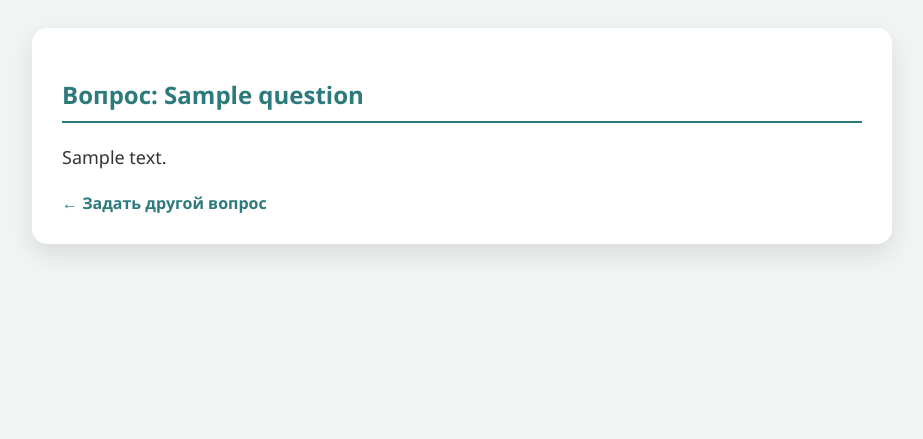
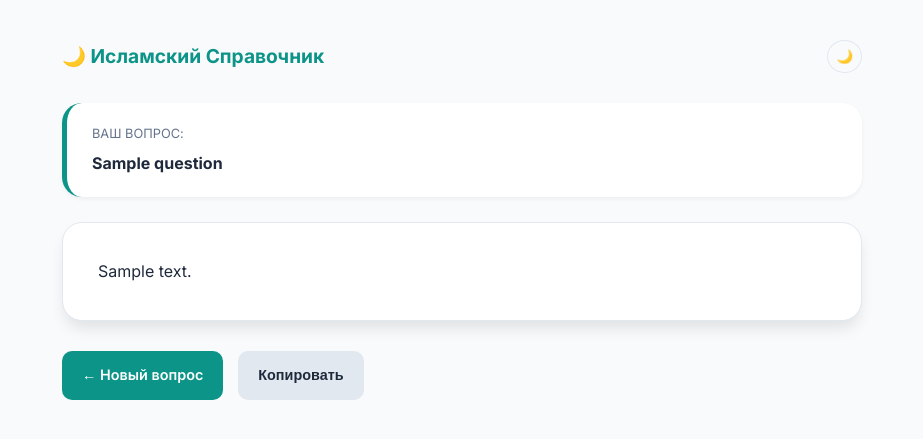
Before and after one commit to sembaevrinat64/islam-ai, a Flask app: template templates/results_page.html in a window 1280 px wide. Shown: the top 439 px of the page, without its empty margins (178-1101 px from the left). Run offline with Flask 3, Linux system fonts and the light colour scheme; the template is opened without the code that fills it: most values are stand-ins (such as "Sample title", 1, 10 or a date in 2020).

Commit message:
Update results_page.html

```diff
--- a/templates/results_page.html
+++ b/templates/results_page.html
@@ -2,22 +2,164 @@
 <html lang="ru">
 <head>
     <meta charset="UTF-8">
-    <title>Ответ ИИ</title>
+    <meta name="viewport" content="width=device-width, initial-scale=1.0">
+    <title>Ответ — Исламский Справочник</title>
+    <link href="https://fonts.googleapis.com/css2?family=Inter:wght@300;400;600;700&display=swap" rel="stylesheet">
     <style>
-        body { font-family: 'Segoe UI', sans-serif; background: #f0f4f3; padding: 20px; display: flex; justify-content: center; }
-        .result-box { background: white; padding: 30px; border-radius: 15px; box-shadow: 0 10px 25px rgba(0,0,0,0.1); max-width: 800px; width: 100%; }
-        h2 { color: #2c7a7b; border-bottom: 2px solid #2c7a7b; padding-bottom: 10px; }
-        .content { line-height: 1.6; font-size: 18px; color: #333; margin-top: 20px; }
-        .back-link { display: inline-block; margin-top: 20px; color: #2c7a7b; text-decoration: none; font-weight: bold; }
+        :root {
+            --bg-color: #f8fafc;
+            --surface-color: #ffffff;
+            --primary-color: #0d9488;
+            --text-main: #1e293b;
+            --text-secondary: #64748b;
+            --border-color: #e2e8f0;
+            --radius: 20px;
+        }
+
+        [data-theme="dark"] {
+            --bg-color: #0f172a;
+            --surface-color: #1e293b;
+            --text-main: #f1f5f9;
+            --text-secondary: #94a3b8;
+            --border-color: #334155;
+        }
+
+        body {
+            background: var(--bg-color);
+            color: var(--text-main);
+            font-family: 'Inter', sans-serif;
+            margin: 0;
+            line-height: 1.7;
+            transition: 0.3s;
+        }
+
+        .container {
+            max-width: 800px;
+            margin: 0 auto;
+            padding: 40px 20px;
+        }
+
+        .header {
+            display: flex;
+            justify-content: space-between;
+            align-items: center;
+            margin-bottom: 30px;
+        }
+
+        .logo {
+            font-weight: 700;
+            color: var(--primary-color);
+            text-decoration: none;
+            font-size: 1.2rem;
+        }
+
+        /* Блок вопроса */
+        .question-box {
+            background: var(--surface-color);
+            padding: 20px 25px;
+            border-radius: var(--radius);
+            margin-bottom: 25px;
+            border-left: 5px solid var(--primary-color);
+            box-shadow: 0 2px 4px rgba(0,0,0,0.05);
+        }
+
+        .question-label {
+            font-size: 0.8rem;
+            text-transform: uppercase;
+            color: var(--text-secondary);
+            margin-bottom: 5px;
+            display: block;
+        }
+
+        /* Блок ответа */
+        .answer-card {
+            background: var(--surface-color);
+            padding: 35px;
+            border-radius: var(--radius);
+            box-shadow: 0 10px 15px -3px rgba(0,0,0,0.1);
+            border: 1px solid var(--border-color);
+            white-space: pre-wrap; /* СОХРАНЯЕТ ПЕРЕНОСЫ СТРОК ИЗ ПИТОНА */
+        }
+
+        .actions {
+            display: flex;
+            gap: 15px;
+            margin-top: 30px;
+        }
+
+        .btn {
+            padding: 12px 20px;
+            border-radius: 10px;
+            text-decoration: none;
+            font-weight: 600;
+            font-size: 0.9rem;
+            border: none;
+            cursor: pointer;
+            transition: 0.2s;
+        }
+
+        .btn-main { background: var(--primary-color); color: white; }
+        .btn-main:hover { opacity: 0.9; transform: translateY(-1px); }
+
+        .btn-copy { background: var(--border-color); color: var(--text-main); }
+
+        .theme-btn {
+            background: none;
+            border: 1px solid var(--border-color);
+            color: var(--text-main);
+            padding: 8px;
+            border-radius: 50%;
+            cursor: pointer;
+        }
     </style>
 </head>
 <body>
-    <div class="result-box">
-        <h2>Вопрос: {{ question }}</h2>
-        <div class="content">
-            {{ content|safe }}
-        </div>
-        <a href="/" class="back-link">← Задать другой вопрос</a>
+
+<div class="container">
+    <header class="header">
+        <a href="/" class="logo">🌙 Исламский Справочник</a>
+        <button class="theme-btn" onclick="toggleTheme()" id="tBtn">🌙</button>
+    </header>
+
+    <div class="question-box">
+        <span class="question-label">Ваш вопрос:</span>
+        <strong>{{ question }}</strong>
     </div>
+
+    <article class="answer-card" id="answerContent">{{ content }}</article>
+
+    <div class="actions">
+        <a href="/" class="btn btn-main">← Новый вопрос</a>
+        <button onclick="copyTxt()" class="btn btn-copy">Копировать</button>
+    </div>
+</div>
+
+<script>
+    function toggleTheme() {
+        const b = document.body;
+        const isDark = b.getAttribute('data-theme') === 'dark';
+        if (isDark) {
+            b.removeAttribute('data-theme');
+            localStorage.setItem('t', 'l');
+            document.getElementById('tBtn').textContent = '🌙';
+        } else {
+            b.setAttribute('data-theme', 'dark');
+            localStorage.setItem('t', 'd');
+            document.getElementById('tBtn').textContent = '☀️';
+        }
+    }
+
+    if (localStorage.getItem('t') === 'd') {
+        document.body.setAttribute('data-theme', 'dark');
+        document.getElementById('tBtn').textContent = '☀️';
+    }
+
+    function copyTxt() {
+        const text = document.getElementById('answerContent').innerText;
+        navigator.clipboard.writeText(text);
+        alert('Ответ скопирован');
+    }
+</script>
+
 </body>
 </html>
```
